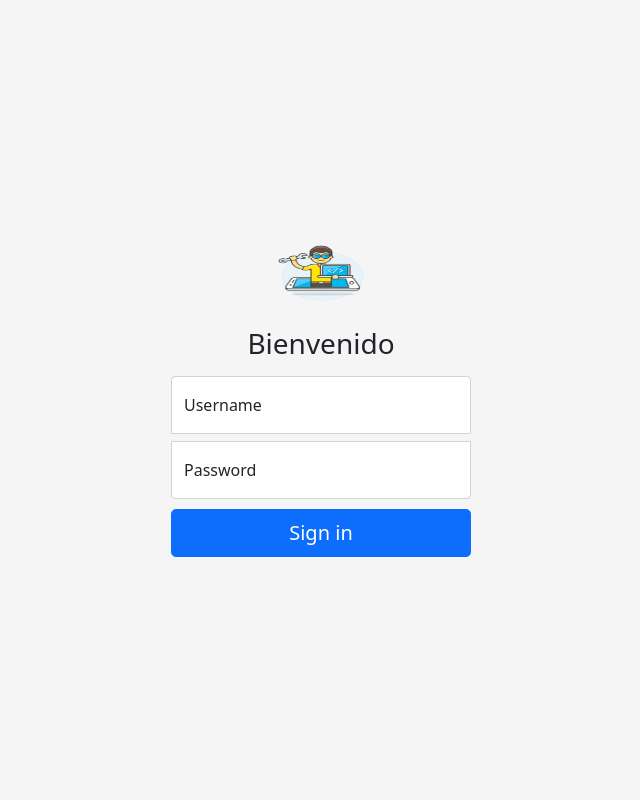
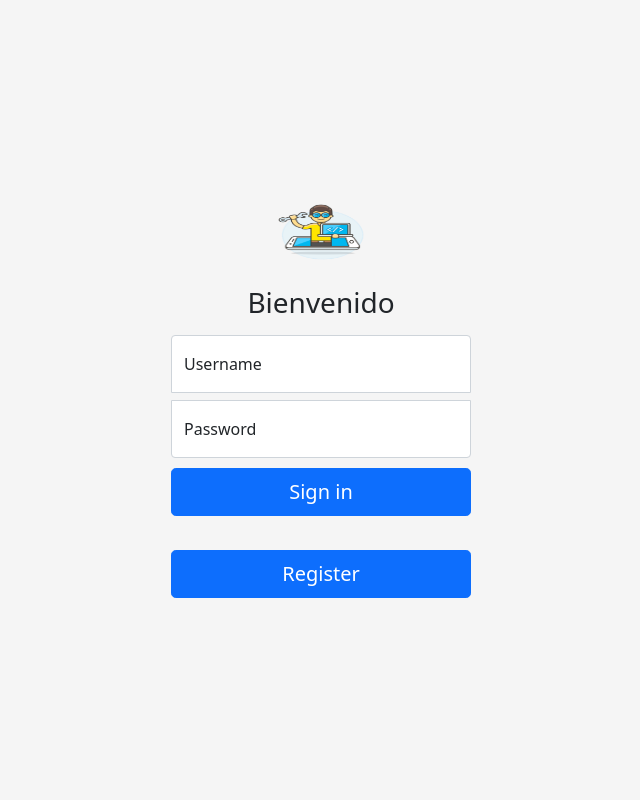
Before and after one commit to yeimerlopez/autenticacionUsuarios, a Flask app: page /login in a window 1280 px wide. Shown: the whole page, without its empty margins (319-959 px from the left). Run offline with Flask 3, Linux system fonts and the light colour scheme; some libraries are stand-ins or nearby versions.

Commit message:
implementacion boton register

```diff
--- a/src/app.py
+++ b/src/app.py
@@ -1,6 +1,6 @@
 from flask import Flask, render_template,request, redirect, url_for, flash
 from flask_mysqldb import MySQL
-
+from werkzeug.security import generate_password_hash
 from config import config
 
 #models
@@ -45,14 +45,20 @@ def login():
 def home():
     return render_template('home.html')
 
+@app.route('/registro', methods=['GET', 'POST'])
+def reregister():
+    return render_template('register.html')
+
+
 
 @app.route('/register', methods=['GET', 'POST'])
 def register():
     print("estoy aca")
     if request.method == 'POST':
 
-
-        user = User(0, request.form['username'], request.form['password'],request.form['fullname'])
+        password =  request.form['password']
+        hashed_password = generate_password_hash(password)
+        user = User(0, request.form['username'], hashed_password,request.form['fullname'])
         register_user = ModelUser.create_user(db, user)
         if register_user != None:
 
--- a/src/static/CSS/login.css
+++ b/src/static/CSS/login.css
@@ -9,6 +9,7 @@ body {
   padding-top: 40px;
   padding-bottom: 40px;
   background-color: #f5f5f5;
+  flex-direction: column;
 }
 
 .form-signin {
@@ -16,6 +17,7 @@ body {
   max-width: 330px;
   padding: 15px;
   margin: auto;
+  margin-bottom: 2px;
 }
 
 .form-signin .form-floating:focus-within {
@@ -33,3 +35,12 @@ body {
   border-top-left-radius: 0;
   border-top-right-radius: 0;
 }
+
+.form-register{
+  width: 100%;
+  max-width: 330px;
+  padding: 15px;
+  margin: auto;
+  margin-top: 2px;
+
+}
--- a/src/templates/auth/login.html
+++ b/src/templates/auth/login.html
@@ -33,5 +33,12 @@
         <label for= "password">Password</label>
     </div>
     <button class="w-100 btn btn-lg btn-primary" type="submit">Sign in</button>
-    </form>
-    {% endblock %}
+
+</form>
+
+<form class="form-register" action="/registro" method="POST">
+
+    <button class="w-100 btn btn-lg btn-primary" type="submit">Register</button>
+
+</form>
+{% endblock %}
```
